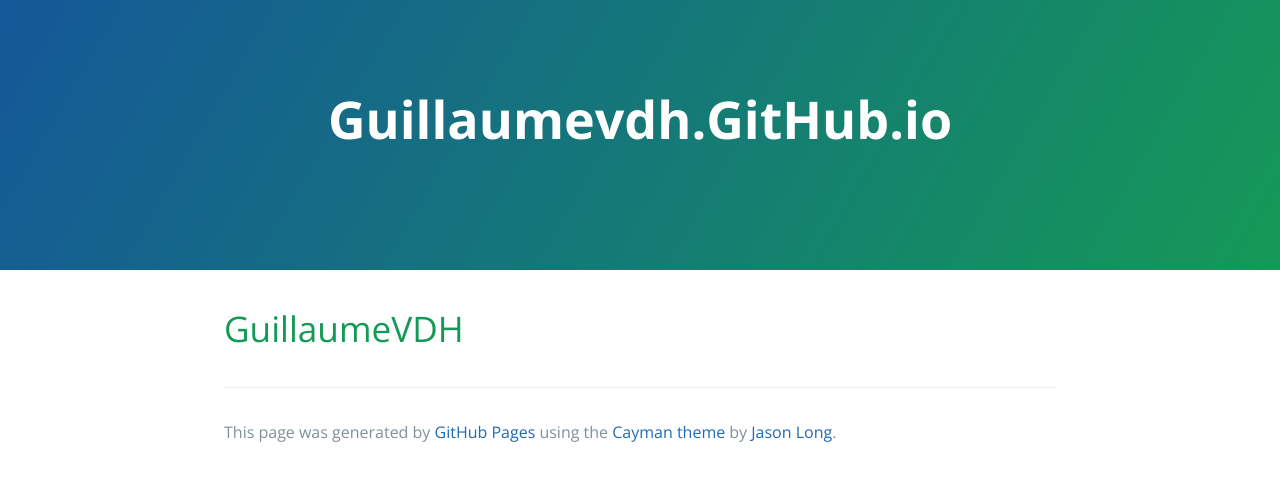
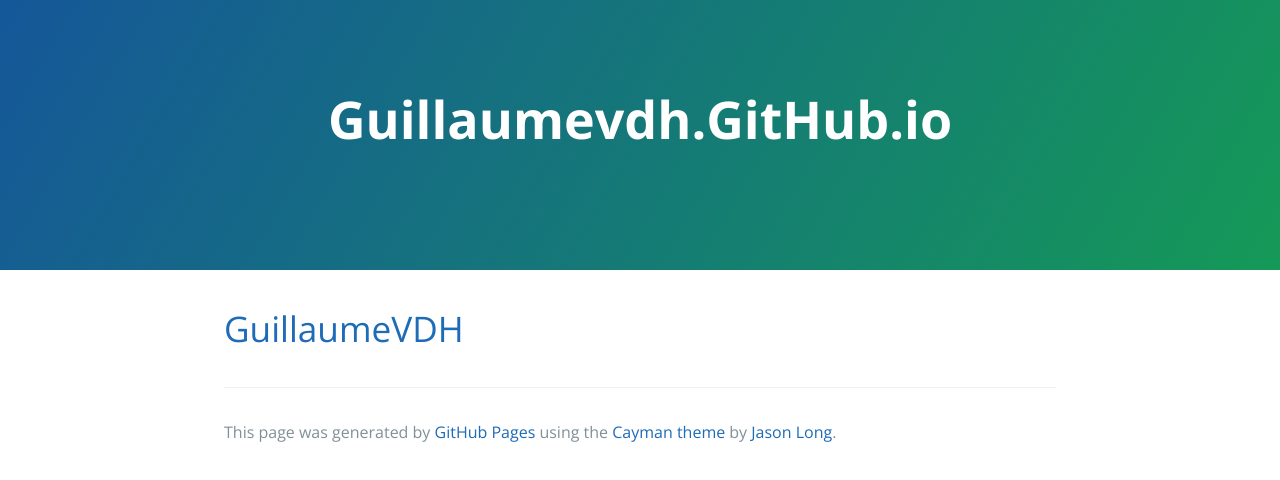
Before and after one commit to GuillaumeVDH/GuillaumeVDH.github.io, a plain HTML site: page index.html in a window 1280 px wide. Drawn offline with nearby package versions, Linux system fonts and the light colour scheme.

Commit message:
fix (linked CV)

```diff
--- a/index.html
+++ b/index.html
@@ -17,7 +17,7 @@
 
     <section class="main-content">
       <h1>
-<a id="guillaumevdh" class="anchor" href="GuillaumeVanderhaegen-CV.pdf" aria-hidden="true"><span class="octicon octicon-link"></span></a>GuillaumeVDH</h1>
+<a id="guillaumevdh" class="anchor" href="GuillaumeVanderhaegen-CV.pdf" aria-hidden="true"><span class="octicon octicon-link"></span>GuillaumeVDH</a></h1>
 
       <footer class="site-footer">
 
```
